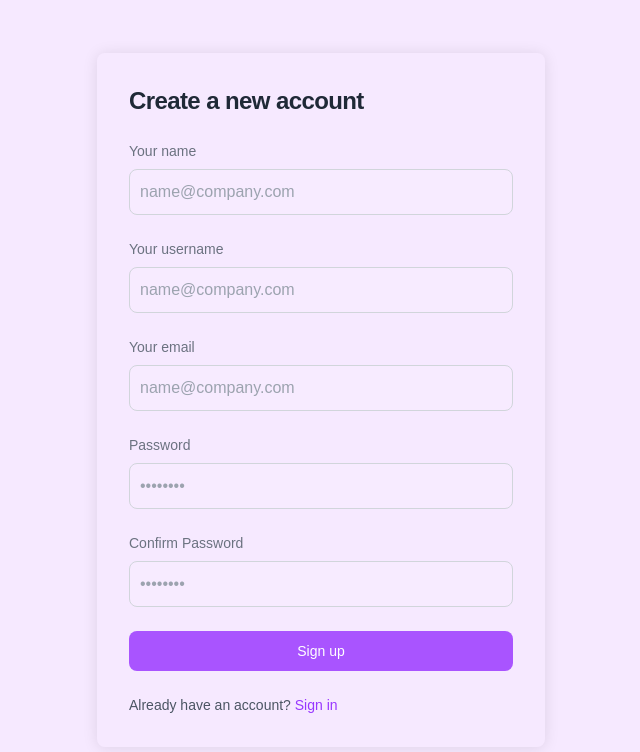
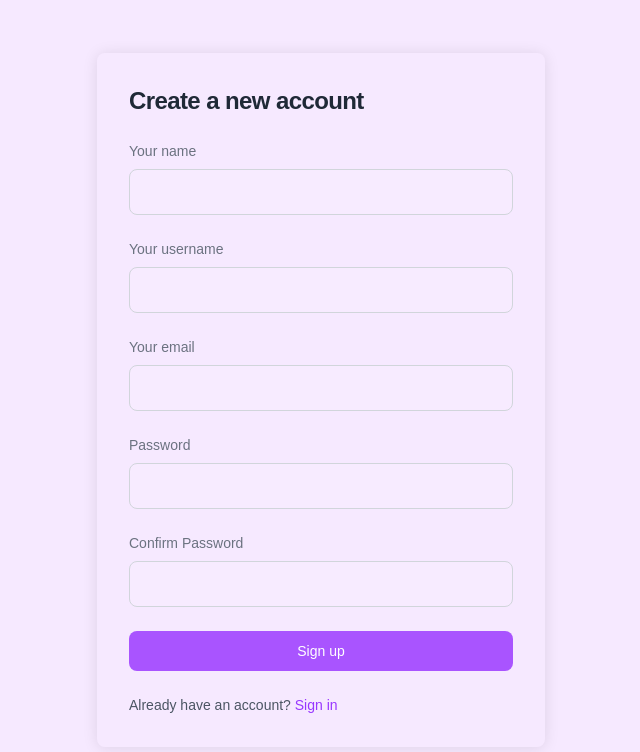
Before and after one commit to Maran1947/quizspot, a Next.js app: page /signup in a window 1280 px wide. Shown: the top 752 px of the page, without its empty margins (319-959 px from the left). Built offline with nearby package versions, Linux system fonts and the light colour scheme; no server answers.

Commit message:
handle errors in signin and signup pages

```diff
--- a/src/actions/sign.ts
+++ b/src/actions/sign.ts
@@ -32,11 +32,11 @@ export const signinHandler = async (formData: FormData) => {
       const { type, cause } = error as AuthError
       switch (type) {
         case 'CredentialsSignin':
-          throw new Error('Invalid credentials.')
+          return 'Invalid credentials.'
         case 'CallbackRouteError':
-          throw new Error(cause?.err?.toString())
+          return cause?.err?.toString()
         default:
-          throw new Error('Something went wrong.')
+          return 'Something went wrong.'
       }
     }
   } finally {
--- a/src/actions/signup.ts
+++ b/src/actions/signup.ts
@@ -20,7 +20,7 @@ export const signupHandler = async (formData: FormData) => {
       console.log({
         errors: validatedFields.error.flatten().fieldErrors
       })
-      return
+      return { errors: validatedFields.error.flatten().fieldErrors }
     }
 
     const { name, username, email, password } = validatedFields.data
@@ -30,7 +30,7 @@ export const signupHandler = async (formData: FormData) => {
     const isUserExists = await User.findOne({ email })
 
     if (isUserExists) {
-      throw new Error('User already exists!')
+      return { error: 'User already exists!' }
     }
 
     const salt = await bcrypt.genSalt(10)
@@ -54,7 +54,7 @@ export const signupHandler = async (formData: FormData) => {
     redirectPath = '/dashboard'
   } catch (error) {
     console.log(error)
-    throw new Error('Error occurred in creating user')
+    return { error: 'Something went wrong!'}
   } finally {
     if (redirectPath) {
       redirect(redirectPath)
--- a/src/app/signin/page.tsx
+++ b/src/app/signin/page.tsx
@@ -1,8 +1,17 @@
 "use client";
 import { signinHandler } from "@/actions/sign";
 import React from "react";
+import toast from "react-hot-toast";
 
 const SigninPage = () => {
+
+  const handleSigninFormAction = async (formData: FormData) => {
+    const error = await signinHandler(formData)
+    if (error) {
+      toast.error(error)
+    }
+  }
+
   return (
     <section className="bg-[var(--color-surface-mixed-100)]">
       <div className="flex flex-col items-center justify-center px-6 py-8 mx-auto md:h-screen lg:py-0">
@@ -11,7 +20,7 @@ const SigninPage = () => {
             <h1 className="text-xl font-bold leading-tight tracking-tight text-gray-800 md:text-2xl">
               Sign in to your account
             </h1>
-            <form className="space-y-4 md:space-y-6" action={signinHandler}>
+            <form className="space-y-4 md:space-y-6" action={handleSigninFormAction}>
               <div>
                 <label
                   htmlFor="email"
--- a/src/app/signup/page.tsx
+++ b/src/app/signup/page.tsx
@@ -1,6 +1,7 @@
 'use client'
 import { signupHandler } from '@/actions/signup'
 import React, { useState } from 'react'
+import toast from 'react-hot-toast'
 
 const SignupPage = () => {
   const [fullName, setFullName] = useState('')
@@ -8,6 +9,37 @@ const SignupPage = () => {
   const [email, setEmail] = useState('')
   const [password, setPassword] = useState('')
   const [confirmPassword, setConfirmPassword] = useState('')
+  const [errors, setErrors] = useState<{
+    name?: string
+    password?: string
+    confirmPassword?: string
+    email?: string
+    username?: string
+  } | null>(null)
+
+  const handleSignupFormAction = async (formData: FormData) => {
+    if (formData.get('password') !== formData.get('confirmPassword')) {
+      setErrors({
+        confirmPassword: 'Password mismatch.'
+      })
+      return
+    }
+    const error = await signupHandler(formData)
+    console.log(error)
+    if (error?.errors) {
+      setErrors({
+        name: error.errors.name?.join(' - ') || '',
+        password: error.errors.password?.join(' - ') || '',
+        email: error.errors.email?.join(' - ') || '',
+        username: error.errors.username?.join(' - ') || ''
+      })
+      return
+    }
+
+    if (error?.error) {
+      toast.error(error.error)
+    }
+  }
 
   return (
     <section className="bg-[var(--color-surface-mixed-100)]">
@@ -17,8 +49,11 @@ const SignupPage = () => {
             <h1 className="text-xl font-bold leading-tight tracking-tight text-gray-800 md:text-2xl">
               Create a new account
             </h1>
-            <form className="space-y-4 md:space-y-6" action={signupHandler}>
-            <div>
+            <form
+              className="space-y-4 md:space-y-6"
+              action={handleSignupFormAction}
+            >
+              <div>
                 <label
                   htmlFor="email"
                   className="block mb-2 text-sm font-medium text-gray-500"
@@ -32,9 +67,10 @@ const SignupPage = () => {
                   name="name"
                   id="fullname"
                   className="bg-[var(--color-surface-mixed-200)] border border-gray-300 text-black rounded-lg focus:ring-primary-600 focus:border-primary-600 block w-full p-2.5"
-                  placeholder="name@company.com"
+                  placeholder=""
                   required
                 />
+                {errors && errors.name && <span className='text-sm text-red-500' >{errors.name}</span>}
               </div>
               <div>
                 <label
@@ -50,9 +86,10 @@ const SignupPage = () => {
                   name="username"
                   id="username"
                   className="bg-[var(--color-surface-mixed-200)] border border-gray-300 text-black rounded-lg focus:ring-primary-600 focus:border-primary-600 block w-full p-2.5"
-                  placeholder="name@company.com"
+                  placeholder=""
                   required
                 />
+                {errors && errors.username && <span className='text-sm text-red-500' >{errors.username}</span>}
               </div>
               <div>
                 <label
@@ -68,9 +105,10 @@ const SignupPage = () => {
                   name="email"
                   id="email"
                   className="bg-[var(--color-surface-mixed-200)] border border-gray-300 text-black rounded-lg focus:ring-primary-600 focus:border-primary-600 block w-full p-2.5"
-                  placeholder="name@company.com"
+                  placeholder=""
                   required
                 />
+                {errors && errors.email && <span className='text-sm text-red-500' >{errors.email}</span>}
               </div>
               <div>
                 <label
@@ -85,10 +123,11 @@ const SignupPage = () => {
                   type="password"
                   name="password"
                   id="password"
-                  placeholder="••••••••"
+                  placeholder=""
                   className="bg-[var(--color-surface-mixed-200)] border border-gray-300 text-black rounded-lg focus:ring-primary-600 focus:border-primary-600 block w-full p-2.5"
                   required
                 />
+                {errors && errors.password && <span className='text-sm text-red-500' >{errors.password}</span>}
               </div>
               <div>
                 <label
@@ -101,12 +140,15 @@ const SignupPage = () => {
                   value={confirmPassword}
                   onChange={(e) => setConfirmPassword(e.target.value)}
                   type="password"
-                  name="confirmpPassword"
+                  name="confirmPassword"
                   id="confirmPassword"
-                  placeholder="••••••••"
+                  placeholder=""
                   className="bg-[var(--color-surface-mixed-200)] border border-gray-300 text-black rounded-lg focus:ring-primary-600 focus:border-primary-600 block w-full p-2.5"
                   required
                 />
+                {errors && errors.confirmPassword && (
+                  <span className='text-sm text-red-500' >{errors.confirmPassword}</span>
+                )}
               </div>
               {/* <div className="flex items-center justify-between">
                 <div className="flex items-start">
```
